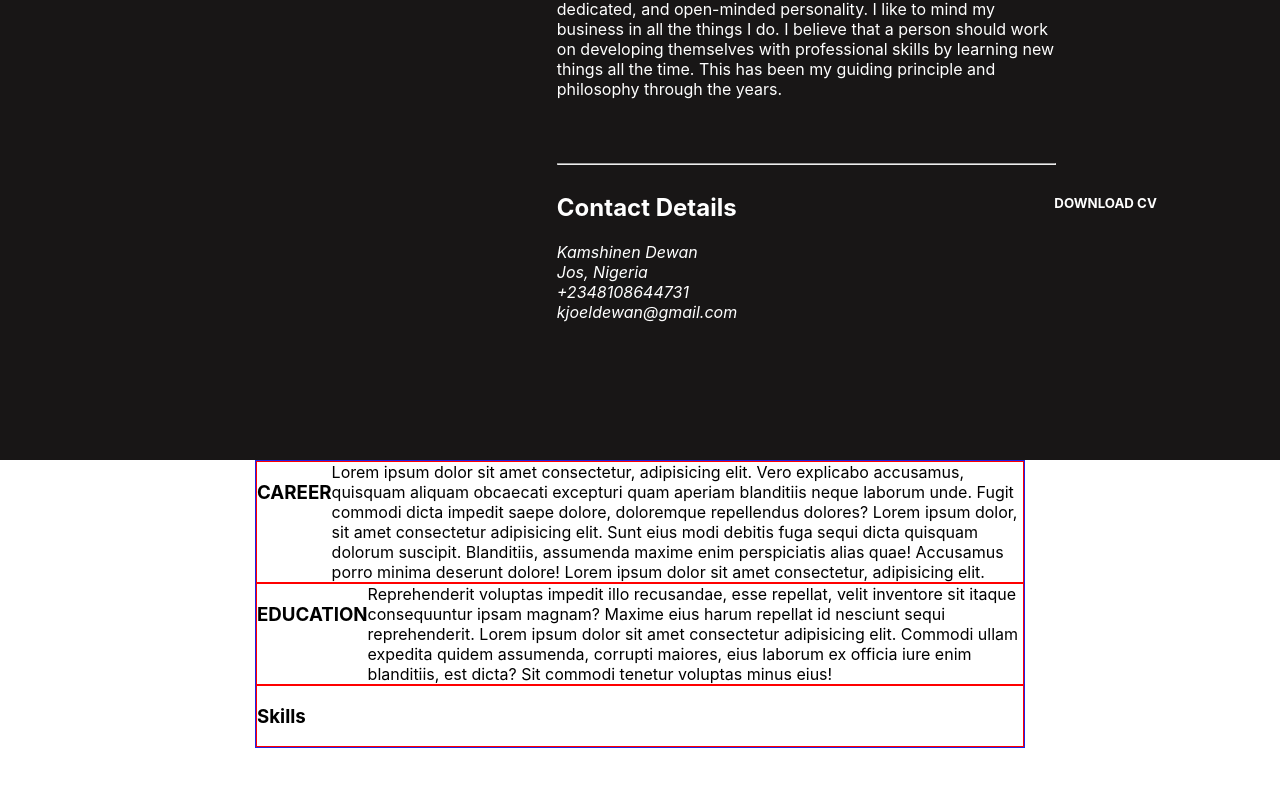
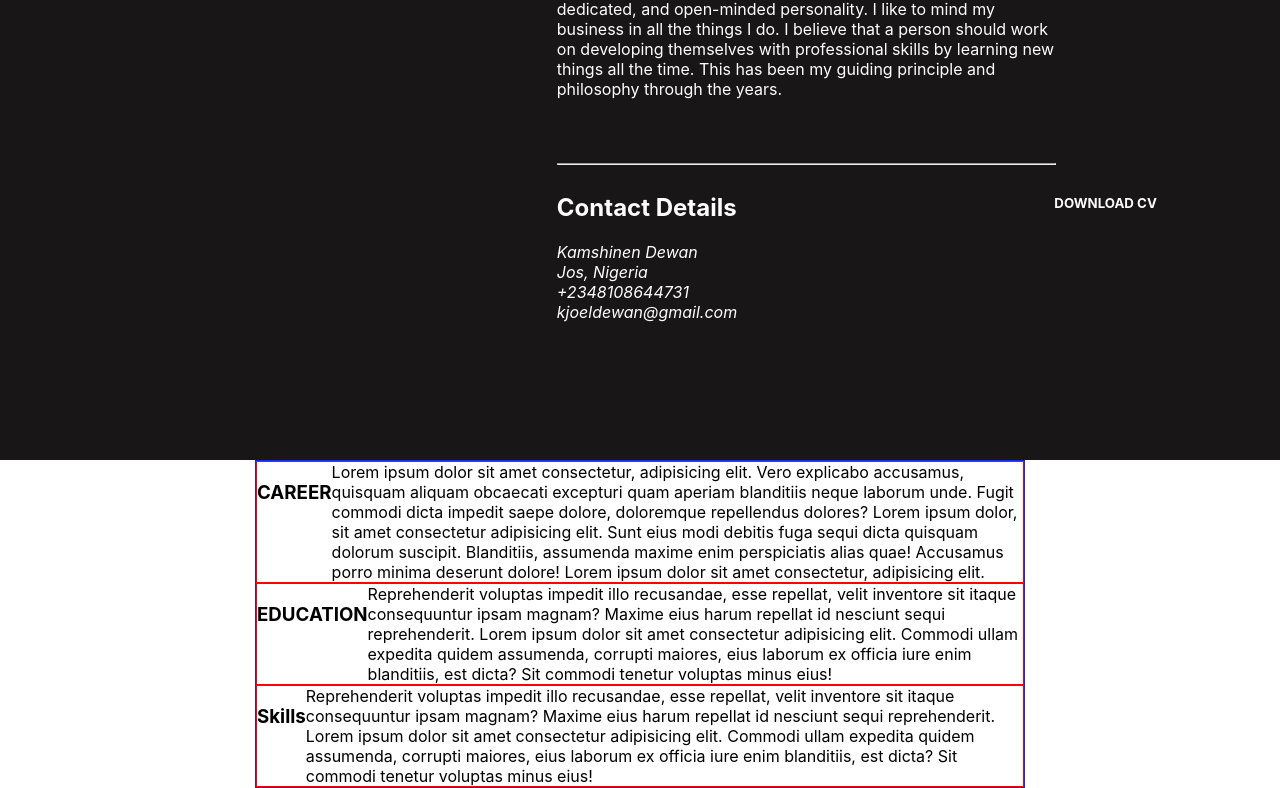
Before and after one commit to Muelji/myportfoliowebsite, a React (Create React App) app: page / in a window 1280 px wide. Shown: the part 1140-1928 px from the top of the page. Before the commit the page ends 1888 px from the top, so only its background shows below. Built offline with nearby package versions, Linux system fonts and the light colour scheme.

Commit message:
working on the career component

```diff
--- a/src/Components/Career.css
+++ b/src/Components/Career.css
@@ -30,6 +30,7 @@
     border: 1px solid red;
 }
 
-.ci .cii, .ciii{
+.ci .cii .ciii{
       width: 60%;
+      height: 700px;
 }
--- a/src/Components/Career.jsx
+++ b/src/Components/Career.jsx
@@ -20,9 +20,9 @@ function Career() {
            </div>
 
            <div className='c3'>
-                <h3 id="hcar">Skills</h3>
+                <h3>Skills</h3>
                <div className='ciii'>
-
+               Reprehenderit voluptas impedit illo recusandae, esse repellat, velit inventore sit itaque consequuntur ipsam magnam? Maxime  eius harum repellat id nesciunt sequi reprehenderit. Lorem ipsum dolor sit amet consectetur adipisicing elit. Commodi ullam expedita quidem assumenda, corrupti maiores, eius laborum ex officia iure enim blanditiis, est dicta? Sit commodi tenetur voluptas minus eius!
                </div>
 
            </div>
```
